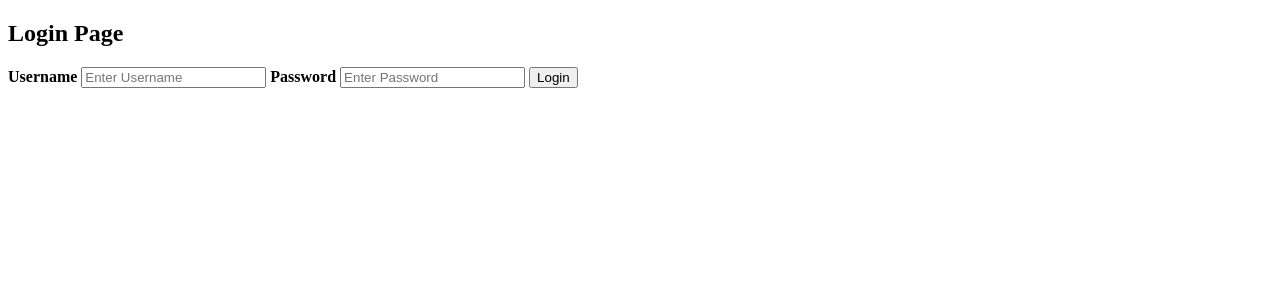
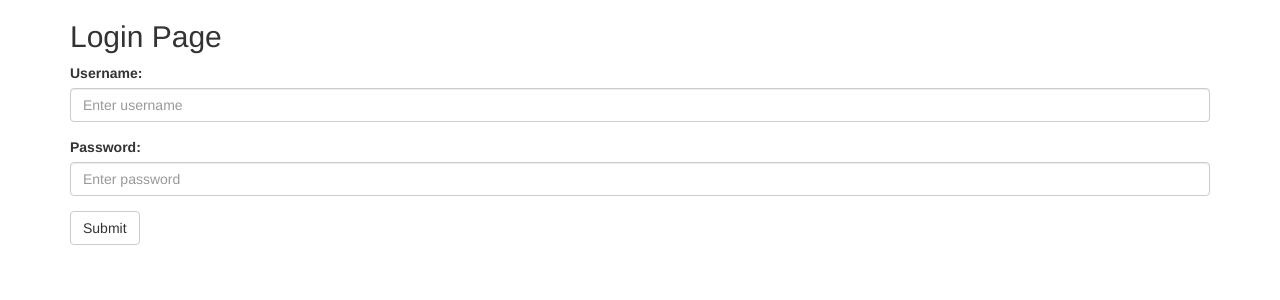
Before and after one commit to amlitio/INFOflask, a Flask app: page /login in a window 1280 px wide. Shown: the top 300 px of the page. Run offline with Flask 3, Linux system fonts and the light colour scheme; the visitor is signed in with stand-in values (Sample User, id 1); some libraries are stand-ins or nearby versions.

Commit message:
Your descriptive commit message here

```diff
--- a/app/models/folder.py
+++ b/app/models/folder.py
@@ -3,4 +3,5 @@ from app import db
 class Folder(db.Model):
     id = db.Column(db.Integer, primary_key=True)
     name = db.Column(db.String(64), index=True, unique=True)
+    user_id = db.Column(db.Integer, db.ForeignKey('user.id'))  # New field
     informations = db.relationship('Information', backref='folder', lazy='dynamic')
--- a/app/models/user.py
+++ b/app/models/user.py
@@ -5,7 +5,9 @@ from werkzeug.security import check_password_hash
 class User(UserMixin, db.Model):
     id = db.Column(db.Integer, primary_key=True)
     username = db.Column(db.String(64), index=True, unique=True)
+    email = db.Column(db.String(120), index=True, unique=True)  # New field
     password = db.Column(db.String(128))
+    folders = db.relationship('Folder', backref='user', lazy='dynamic')  # New relationship
 
     def check_password(self, password):
         return check_password_hash(self.password, password)
--- a/app/templates/login.html
+++ b/app/templates/login.html
@@ -1,17 +1,39 @@
 <!DOCTYPE html>
 <html>
+<head>
+    <link href="https://maxcdn.bootstrapcdn.com/bootstrap/3.3.7/css/bootstrap.min.css" rel="stylesheet">
+    <script src="https://ajax.googleapis.com/ajax/libs/jquery/3.2.1/jquery.min.js"></script>
+</head>
 <body>
-    <h2>Login Page</h2>
-    <form action="" method="post">
-        <div class="container">
-            <label for="username"><b>Username</b></label>
-            <input type="text" placeholder="Enter Username" name="username" required>
+    <div class="container">
+        <h2>Login Page</h2>
+        <form id="loginForm">
+            <div class="form-group">
+                <label for="username">Username:</label>
+                <input type="text" class="form-control" id="username" placeholder="Enter username">
+            </div>
+            <div class="form-group">
+                <label for="password">Password:</label>
+                <input type="password" class="form-control" id="password" placeholder="Enter password">
+            </div>
+            <button type="submit" class="btn btn-default">Submit</button>
+        </form>
+    </div>
 
-            <label for="password"><b>Password</b></label>
-            <input type="password" placeholder="Enter Password" name="password" required>
-
-            <button type="submit">Login</button>
-        </div>
-    </form>
+    <script>
+        $(document).ready(function(){
+            $("#loginForm").on("submit", function(e){
+                e.preventDefault();
+                var username = $("#username").val();
+                var password = $("#password").val();
+                if(username == "" || password == ""){
+                    alert("Username and password are required!");
+                }else{
+                    // Continue with form submission
+                    $(this).unbind('submit').submit();
+                }
+            });
+        });
+    </script>
 </body>
 </html>
```
